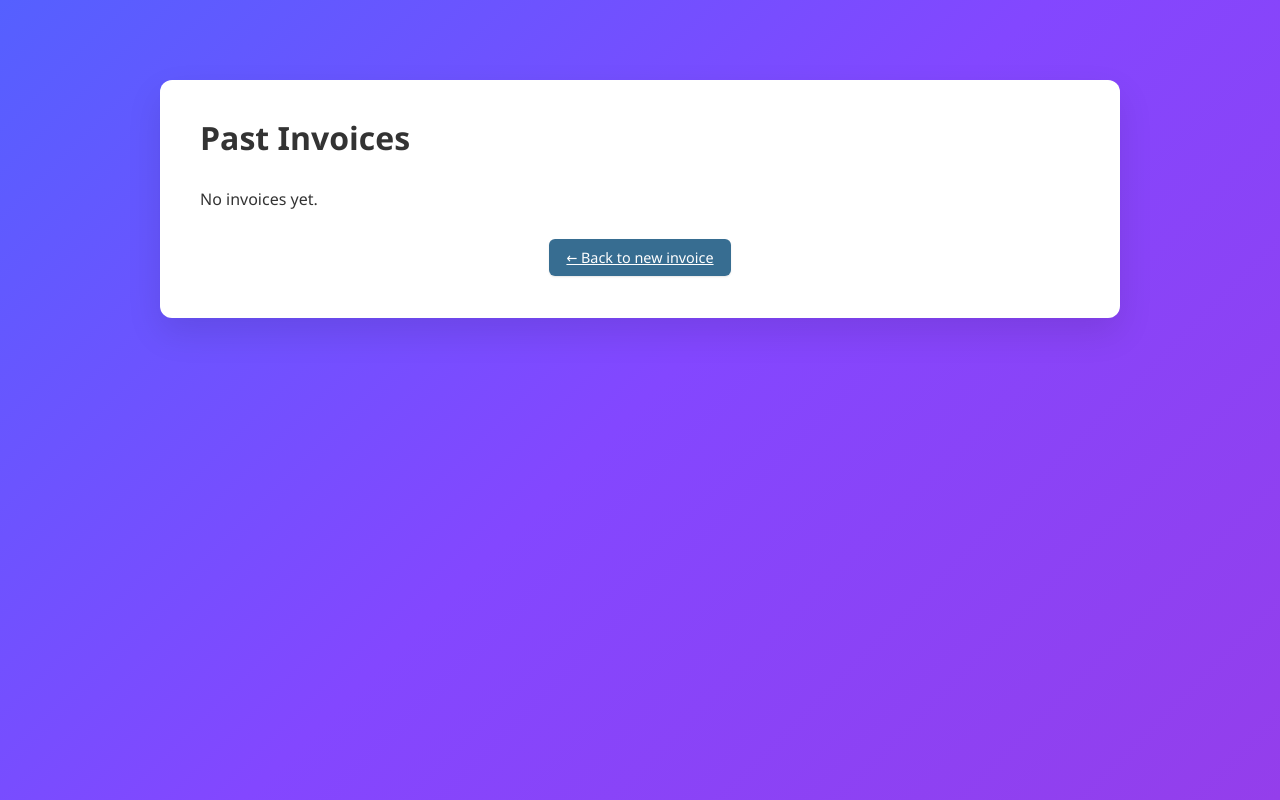
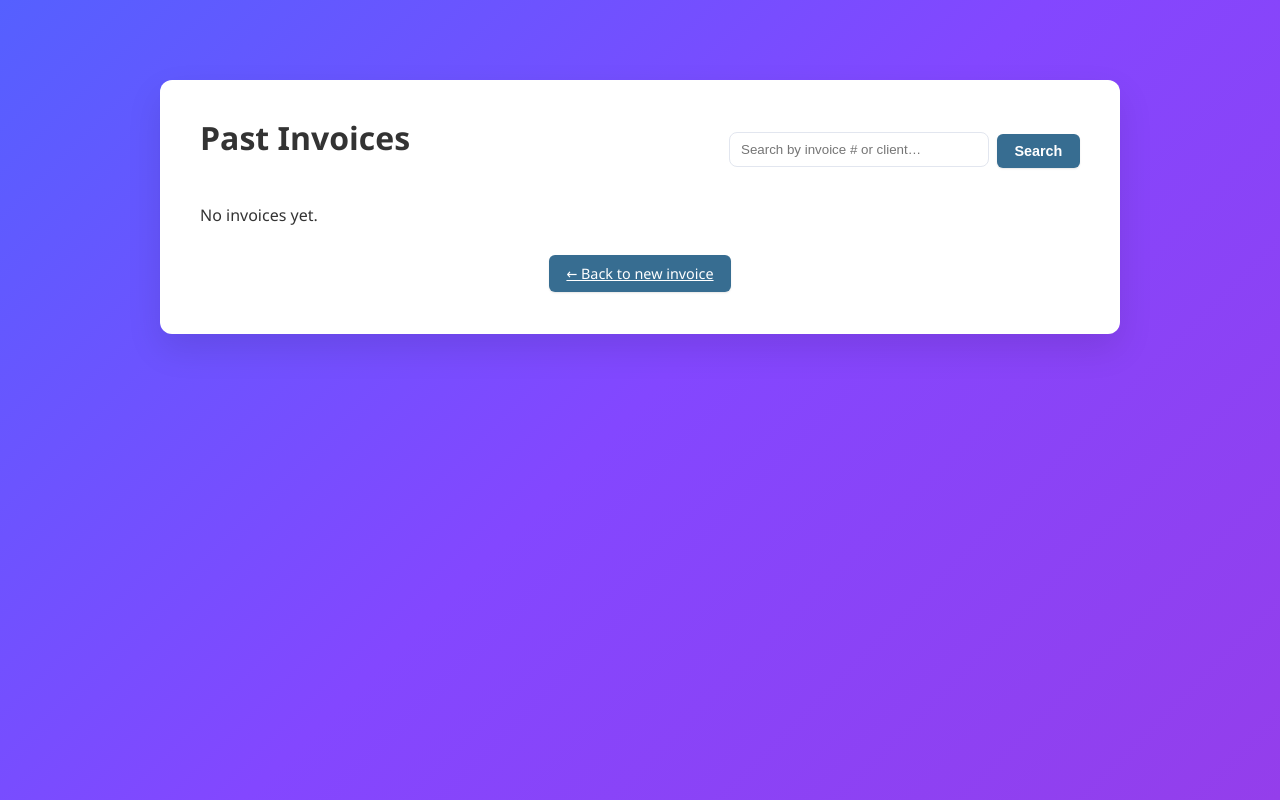
Before and after one commit to jimshegs/ai-invoice-generator, a Flask app: page /history in a window 1280 px wide. Run offline with Flask 3, Linux system fonts and the light colour scheme; data that the repository does not hold is empty.

Commit message:
feat(history): add server-side search by invoice # or client

```diff
--- a/app.py
+++ b/app.py
@@ -380,86 +380,33 @@ def download_pdf():
     return response
 
 
-    # ---------- 4. Convert HTML → PDF with Playwright (PERFECT rendering) ----------
-    # try:
-    #     with sync_playwright() as p:
-    #         # Launch Chrome browser (headless)
-    #         browser = p.chromium.launch(headless=True)
-    #         page = browser.new_page()
-
-    #         # Set content and wait for it to load
-    #         page.set_content(html, wait_until='networkidle')
-
-    #         # Generate PDF with perfect rendering
-    #         pdf_bytes = page.pdf(
-    #             format='A4',
-    #             print_background=True,  # CRITICAL: renders backgrounds and colors
-    #             margin={
-    #                 'top': '0mm',
-    #                 'bottom': '0mm',
-    #                 'left': '0mm',
-    #                 'right': '0mm'
-    #             },
-    #             prefer_css_page_size=True
-    #         )
-
-    #         browser.close()
-
-    #     # Create response
-    #     response = make_response(pdf_bytes)
-    #     response.headers['Content-Type'] = 'application/pdf'
-    #     response.headers['Content-Disposition'] = f'attachment; filename="{invoice_no}.pdf"'
-    #     return response
-
-    # except Exception as e:
-    #     print(f"Playwright error: {e}")
-    #     return f"Error generating PDF: {str(e)}", 500
-
-# @app.route("/history")
-# def history():
-#     from db import get_conn
-#     conn = get_conn()
-#     rows = conn.execute(
-#         "SELECT invoice_no, created_at, json_extract(payload_json,'$.client') AS client, "
-#         "json_extract(payload_json,'$.total') AS total, pdf_path "
-#         "FROM invoices ORDER BY created_at DESC"
-#     ).fetchall()
-#     conn.close()
-#     return render_template("history.html", invoices=rows)
-
+from db import list_invoices
 
 @app.route("/history")
 def history():
-    from db import get_conn
-    conn = get_conn()
-    rows = conn.execute(
-        "SELECT invoice_no, created_at, payload_json, pdf_path "
-        "FROM invoices ORDER BY created_at DESC"
-    ).fetchall()
-    conn.close()
+    q = (request.args.get("q") or "").strip()
+    rows = list_invoices(q if q else None)
 
     invoices = []
     for r in rows:
-        payload = json.loads(r["payload_json"]) if r["payload_json"] else {}
+        payload = json.loads(r["payload_json"] or "{}")
         client  = payload.get("client", "—")
-        # try total from payload, else compute
-        total = payload.get("total")
-        if total is None:
-            items = payload.get("line_items", [])
-            subtotal = sum(i["quantity"] * i["unit_price"] for i in items)
-            tax_rate = float(payload.get("tax_rate", 0))
-            total = subtotal * (1 + tax_rate)
-        invoices.append(
-            {
-                "invoice_no":  r["invoice_no"],
-                "date":        r["created_at"][:10],
-                "client":      client,
-                "total":       total,
-                "pdf_path":    r["pdf_path"],
-            }
-        )
+        items   = payload.get("line_items", [])
+        tax_rate = float(payload.get("tax_rate", 0))
+        subtotal = sum(i.get("quantity", 0) * i.get("unit_price", 0) for i in items)
+        total_amt = payload.get("total")
+        if total_amt is None:
+            total_amt = subtotal * (1 + tax_rate)
+        invoices.append({
+            "invoice_no":  r["invoice_no"],
+            "date":        r["created_at"][:10],
+            "client":      client,
+            "total":       total_amt,
+            "currency_symbol": payload.get("currency_symbol", "£"),
+            "pdf_path":    r["pdf_path"],
+        })
 
-    return render_template("history.html", invoices=invoices)
+    return render_template("history.html", invoices=invoices, q=q)
 
 @app.errorhandler(Exception)
 def handle_error(err):
--- a/db.py
+++ b/db.py
@@ -3,6 +3,8 @@ import sqlite3, json
 from sqlite3 import Row
 from pathlib import Path
 from datetime import datetime
+from typing import Optional, List, Tuple
+
 
 DB_PATH = Path("invoice_data.sqlite")
 
@@ -62,3 +64,21 @@ def update_pdf_path(invoice_no: str, pdf_path: str):
             (pdf_path, invoice_no)
         )
     conn.close()
+
+def list_invoices(search: Optional[str]) -> List[sqlite3.Row]:
+    conn = get_conn()
+    params = []
+    where = ""
+    if search:
+        where = "WHERE invoice_no LIKE ? OR LOWER(json_extract(payload_json,'$.client')) LIKE ?"
+        like = f"%{search}%"
+        params += [like, like.lower()]
+    rows = conn.execute(
+        f"""SELECT invoice_no, created_at, payload_json, pdf_path
+            FROM invoices
+            {where}
+            ORDER BY created_at DESC""",
+        params
+    ).fetchall()
+    conn.close()
+    return rows
--- a/static/css/style.css
+++ b/static/css/style.css
@@ -724,3 +724,41 @@ html {
 .btn-download:hover { background: #238fb3; }
 
 .actions { text-align: center; margin-top: 2rem; }
+
+.history-toolbar {
+  display: flex;
+  gap: 1rem;
+  align-items: center;
+  justify-content: space-between;
+  margin-bottom: 1rem;
+  flex-wrap: wrap;
+}
+.history-search {
+  display: flex;
+  gap: 0.5rem;
+  align-items: center;
+}
+.search-input {
+  min-width: 260px;
+  padding: 0.55rem 0.7rem;
+  border: 1px solid #e2e6ef;
+  border-radius: 8px;
+  outline: none;
+}
+.search-input:focus {
+  border-color: #7b61ff;
+  box-shadow: 0 0 0 3px rgba(123,97,255,0.12);
+}
+
+.search-button {
+  margin-top:.2rem;
+  padding:.55rem 1.1rem;
+  background: #376d91;
+  color:#ffffff;
+  border:none;
+  border-radius:6px;
+  font-size:.9rem;
+  cursor:pointer;
+  box-shadow:0 1px 2px rgba(0,0,0,.1);
+  transition:background .15s, transform .1s;
+}
--- a/templates/history.html
+++ b/templates/history.html
@@ -11,7 +11,16 @@
 {% block content %}
 <div class="page-bg">          {# NEW: purple gradient wrapper #}
   <div class="card history-card">
-    <h1 class="title">Past Invoices</h1>
+    <!-- <h1 class="title">Past Invoices</h1> -->
+    <div class="history-toolbar">
+        <h1 class="title">Past Invoices</h1>
+        <form class="history-search" method="get" action="{{ url_for('history') }}">
+            <input type="text" name="q" class="search-input"
+                placeholder="Search by invoice # or client…" value="{{ q }}">
+            <button class="search-button" id="search-button" type="submit">Search</button>
+        </form>
+    </div>
+
 
     {% if invoices %}
       <table class="table history-table">
```
